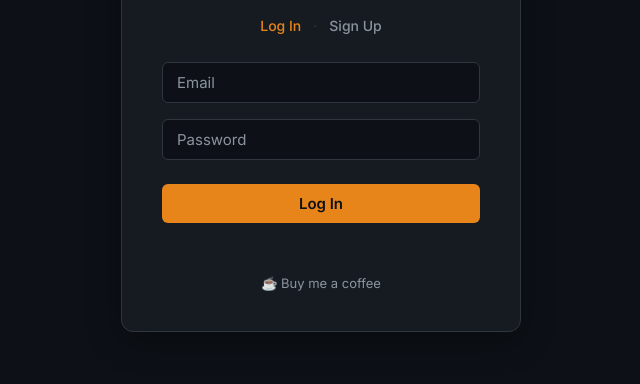
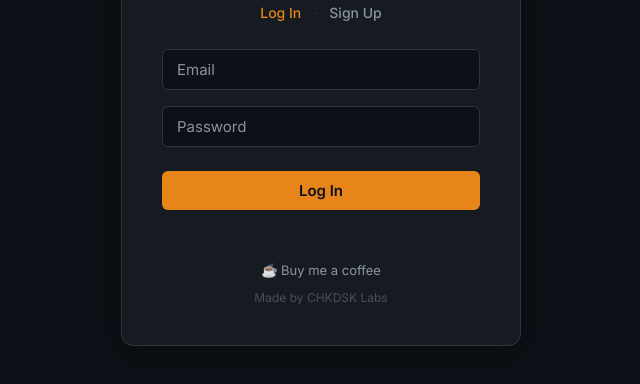
Before and after one commit to CHKDSKLabs/crabtalk, a plain HTML site: page static/index.html in a window 1280 px wide. Shown: the part 334-718 px from the top of the page, without its empty margins (319-959 px from the left). Drawn offline with Linux system fonts and the light colour scheme.

Commit message:
feat: add CHKDSK Labs footer link to auth page

```diff
--- a/static/index.html
+++ b/static/index.html
@@ -211,6 +211,22 @@
     .bmc a:hover {
       color: #e6edf3;
     }
+
+    .made-by {
+      text-align: center;
+      margin-top: 0.75rem;
+      font-size: 0.75rem;
+    }
+
+    .made-by a {
+      color: #484f58;
+      text-decoration: none;
+      transition: color 0.15s;
+    }
+
+    .made-by a:hover {
+      color: #8b949e;
+    }
   </style>
 </head>
 <body>
@@ -240,6 +256,7 @@
     </form>
     <p class="error" id="error-msg"></p>
     <p class="bmc"><a href="https://buymeacoffee.com/jayub" target="_blank" rel="noopener">☕ Buy me a coffee</a></p>
+    <p class="made-by"><a href="https://chkdsklabs.io" target="_blank" rel="noopener">Made by CHKDSK Labs</a></p>
   </div>
 
   <script>
```
